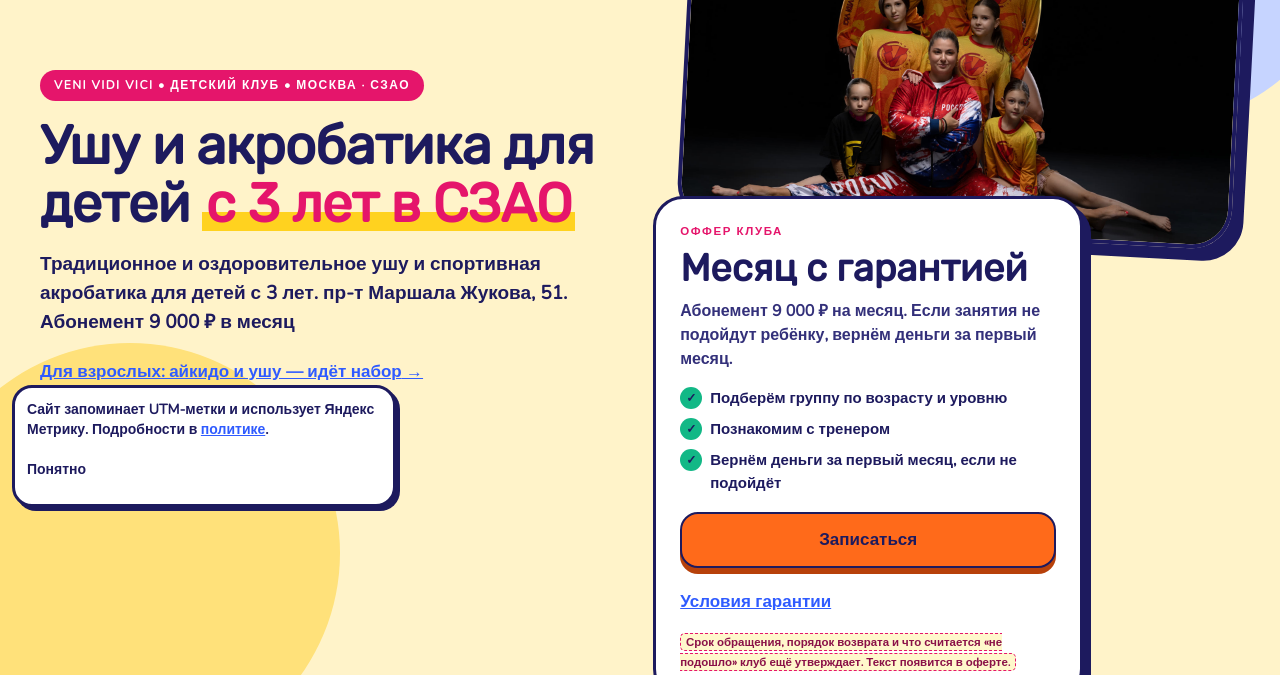
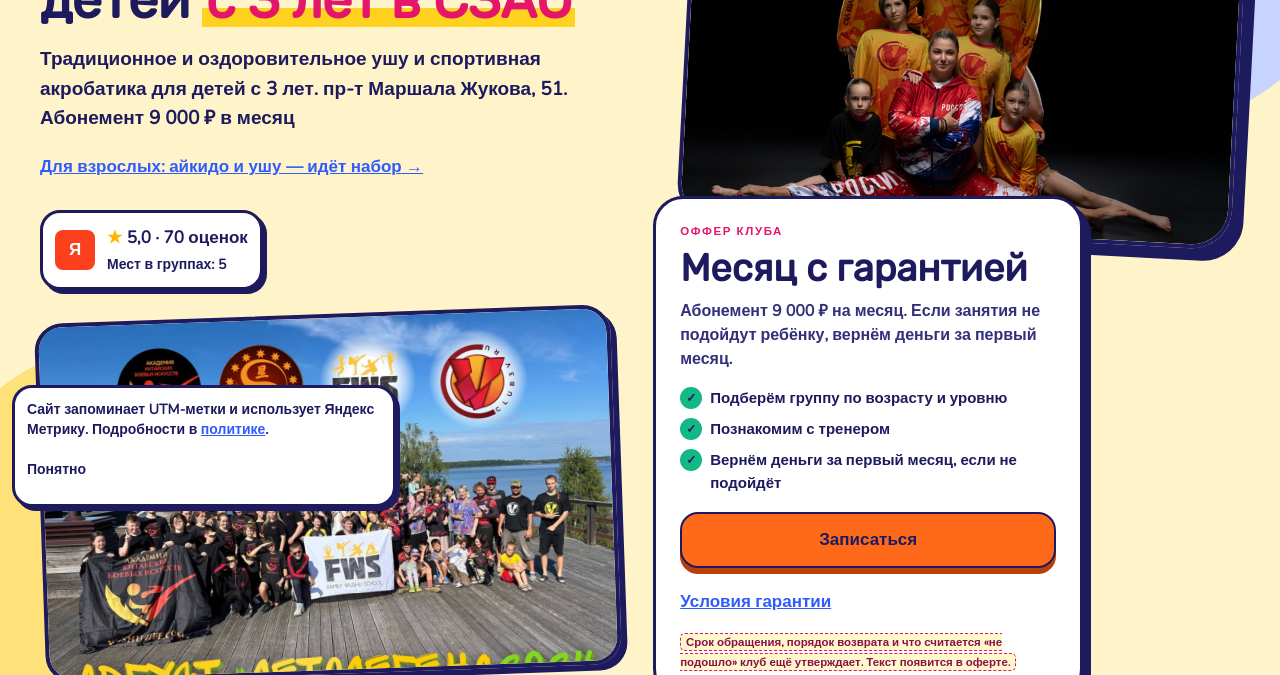
Before and after one commit to MikhailPiatykh-bot/club3v, a Next.js app: page / in a window 1280 px wide. Shown: the part 277-952 px from the top of the page. Built offline with nearby package versions, Linux system fonts and the light colour scheme; no server answers.

Commit message:
Поставить фото сборов в левую часть первого экрана.
Co-authored-by: MikhailPiatykh-bot <MikhailPiatykh-bot@users.noreply.github.com>

```diff
--- a/components/home-view.tsx
+++ b/components/home-view.tsx
@@ -54,7 +54,7 @@ export function HomeView() {
       <section className="relative overflow-hidden bg-cream">
         <div className="pointer-events-none absolute -left-20 bottom-0 h-[420px] w-[420px] rounded-full bg-[#FFE17A] max-md:hidden" aria-hidden="true" />
         <div className="pointer-events-none absolute -right-16 -top-10 h-[360px] w-[360px] rounded-full bg-blue-pale max-md:hidden" aria-hidden="true" />
-        <div className="relative mx-auto grid max-w-wrap items-center gap-8 px-6 py-16 max-md:px-[18px] max-md:py-10 xl:grid-cols-[minmax(0,1.05fr)_minmax(0,0.95fr)] xl:px-10">
+        <div className="relative mx-auto grid max-w-wrap items-center gap-8 px-6 py-16 max-md:px-[18px] max-md:py-10 xl:grid-cols-[minmax(0,1.05fr)_minmax(0,0.95fr)] xl:items-start xl:px-10">
           <div className="min-w-0">
             <p className="inline-flex rounded-pill bg-pink px-3.5 py-1.5 text-[12px] font-extrabold uppercase tracking-[0.12em] text-white">{site.hero.kicker}</p>
             <h1 className="mt-4 max-w-full font-display text-h1 font-black text-ink">
@@ -75,6 +75,18 @@ export function HomeView() {
                 <span className="mt-1 block text-sm">{prices.seatsNote}</span>
               </span>
             </div>
+            {site.hero.cornerPhoto ? (
+              <Link href="/camps" className="relative z-0 mt-6 hidden max-w-xl -rotate-2 xl:block">
+                <Image
+                  src={site.hero.cornerPhoto}
+                  alt={site.hero.cornerAlt}
+                  width={1280}
+                  height={960}
+                  sizes="520px"
+                  className="aspect-[16/10] w-full rounded-[28px] border-4 border-ink object-cover object-[center_38%] shadow-card"
+                />
+              </Link>
+            ) : null}
           </div>
           <div className="relative">
             {site.hero.photo ? (
--- a/content/site.json
+++ b/content/site.json
@@ -34,7 +34,9 @@
     "subtitle": "Традиционное и оздоровительное ушу и спортивная акробатика для детей с 3 лет. пр-т Маршала Жукова, 51. Абонемент 9 000 ₽ в месяц",
     "adults": "Для взрослых: айкидо и ушу — идёт набор",
     "photo": "/photos/club-team.jpg",
-    "mediaAlt": "Команда клуба Veni Vidi Vici"
+    "mediaAlt": "Команда клуба Veni Vidi Vici",
+    "cornerPhoto": "/camps/camp-01.jpg",
+    "cornerAlt": "Дети клуба на летних сборах"
   },
   "why": {
     "title": "С какими задачами приходят родители",
```
